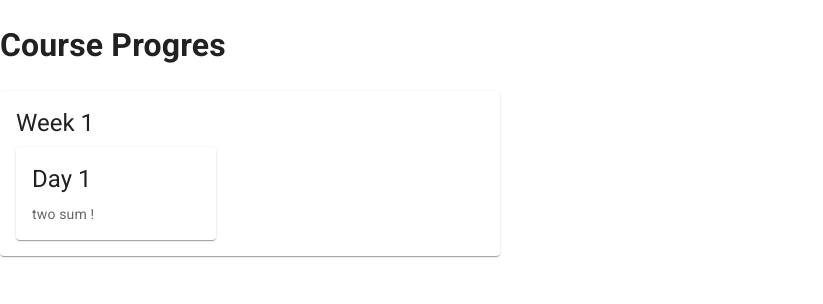
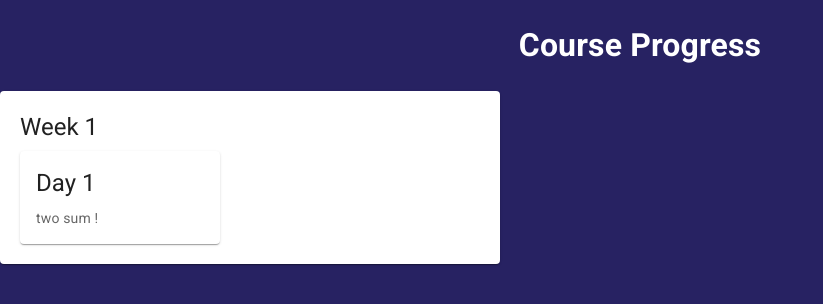
Before and after one commit to yepesJuan/perfect-practice-ui, a React (Create React App) app: page /courseprogress in a window 1280 px wide. Shown: the top 304 px of the page, without its empty margins (0-823 px from the left). Built offline with nearby package versions, Linux system fonts and the light colour scheme; no server answers.

Commit message:
added stuff

```diff
--- a/src/context/UserContext.tsx
+++ b/src/context/UserContext.tsx
@@ -3,7 +3,6 @@ import {
   Dispatch,
   ReactNode,
   SetStateAction,
-  useEffect,
   useState,
 } from "react";
 import { getAuth, User, onAuthStateChanged } from "firebase/auth";
@@ -19,7 +18,6 @@ export const UserContextProvider = (props: {
   children: ReactNode | ReactNode[];
 }) => {
   const auth = getAuth();
-
   const [user, setUser] = useState<User>(auth.currentUser!);
   const value = { user, setUser } as UserContextT;
   const { Provider } = UserContext;
--- a/src/pages/CourseProgress.tsx
+++ b/src/pages/CourseProgress.tsx
@@ -2,17 +2,33 @@ import Card from "@mui/material/Card";
 import CardContent from "@mui/material/CardContent";
 // import CardMedia from "@mui/material/CardMedia";
 import Typography from "@mui/material/Typography";
-import { Button, CardActionArea, CardActions } from "@mui/material";
+import { CardActionArea } from "@mui/material";
 import { WeeklyProgress } from "./WeeklyProgress";
+import { margin } from "@mui/system";
 
 export const CourseProgress = () => {
   return (
-    <>
-      <h1>Course Progres</h1>
+    <div
+      style={{
+        display: "flex",
+        backgroundColor: "#272262",
+        height: "100vh",
+        flexDirection: "column",
+      }}
+    >
+      <h1 style={{ display: "flex", justifyContent: "center", color: "white" }}>
+        Course Progress
+      </h1>
       <div>
-      <Card sx={{ maxWidth: 500}}>
+        <Card style={{ maxWidth: 500 }}>
           <CardActionArea>
-          <CardContent>
+            <CardContent
+              style={{
+                margin: "10px",
+                padding: "10px",
+                justifyContent: "space-around",
+              }}
+            >
               <Typography gutterBottom variant="h5" component="div">
                 Week 1
               </Typography>
@@ -21,6 +37,6 @@ export const CourseProgress = () => {
           </CardActionArea>
         </Card>
       </div>
-    </>
+    </div>
   );
 };
--- a/src/pages/Login.tsx
+++ b/src/pages/Login.tsx
@@ -1,18 +1,20 @@
 import { Button } from "@mui/material";
 import { getAuth, signInWithPopup, GithubAuthProvider } from "firebase/auth";
-import { useContext, useEffect, useState } from "react";
+import { useContext, useEffect } from "react";
 import { UserContext } from "../context/UserContext";
 import { useNavigate } from "react-router-dom";
+import Card from "@mui/material/Card";
+import CardActions from "@mui/material/CardActions";
+import CardContent from "@mui/material/CardContent";
+import Typography from "@mui/material/Typography";
+import GitHubIcon from "@mui/icons-material/GitHub";
+import { margin, padding } from "@mui/system";
 
 const provider = new GithubAuthProvider();
 
-// provider.setCustomParameters({
-//   'allow_signup': 'false'
-// });
-
 export const Login = () => {
   const { user, setUser } = useContext(UserContext);
-  let navigate = useNavigate()
+  let navigate = useNavigate();
   const handleLogin = () => {
     const auth = getAuth();
     signInWithPopup(auth, provider)
@@ -38,11 +40,54 @@ export const Login = () => {
       });
   };
   useEffect(() => {
-    console.log(user)
-    if(user) {
-      navigate("/courseprogress")
+    console.log(user);
+    if (user) {
+      navigate("/courseprogress");
     }
-  },[,user])
+  }, [, user]);
 
-  return <Button onClick={handleLogin}>Go to login</Button>;
+  return (
+    <div
+      style={{
+        display: "flex",
+        alignItems: "center",
+        justifyContent: "center",
+        backgroundColor: "#272262",
+      }}
+    >
+      <Card
+        style={{
+          width: "560px",
+          height: "160px",
+          backgroundColor: "white",
+          margin: "25% auto",
+          borderRadius: "16px",
+        }}
+      >
+        <CardContent>
+          <Typography
+            gutterBottom
+            variant="h5"
+            component="div"
+            color="#202020"
+            style={{ textAlign: "center" }}
+          >
+            Students Welcome to Perfect Practice
+          </Typography>
+        </CardContent>
+        <CardActions
+          style={{ display: "flex", justifyContent: "space-around" }}
+        >
+          <Button
+            variant="contained"
+            color="secondary"
+            onClick={handleLogin}
+            style={{ borderRadius: "8px" }}
+          >
+            <GitHubIcon style={{ marginRight: "10px" }} /> Sign in with Github
+          </Button>
+        </CardActions>
+      </Card>
+    </div>
+  );
 };
```
Lines whose indentation alone changed are shown as unchanged.
